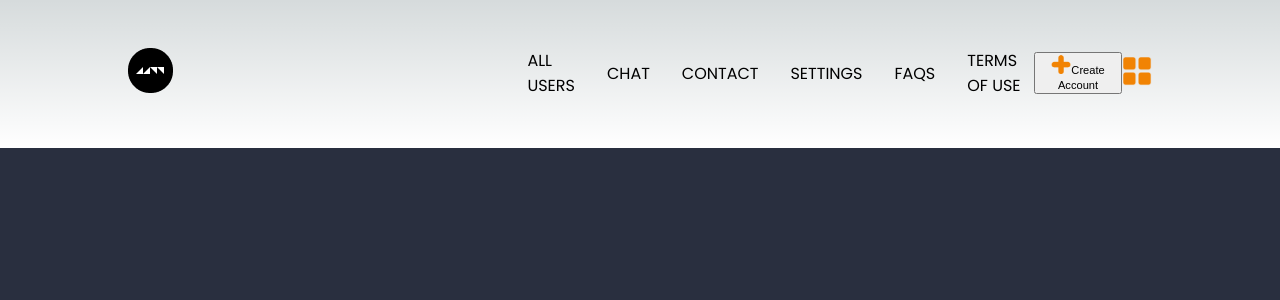
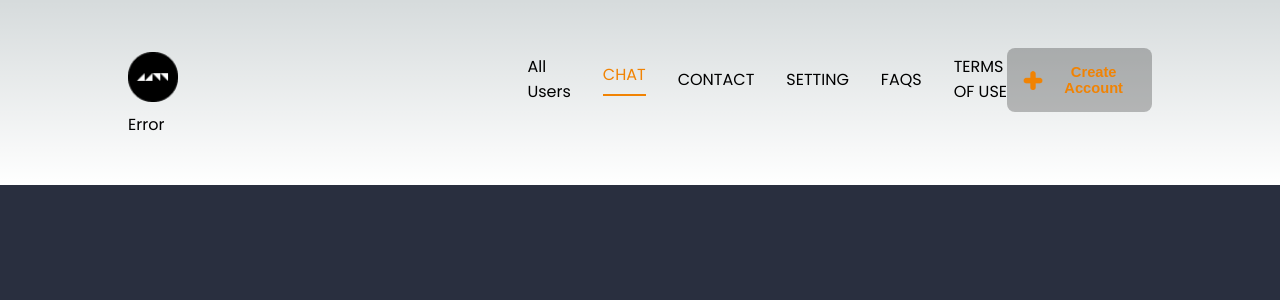
Before and after one commit to piyushjha0409/Dchat, a Next.js app: page / in a window 1280 px wide. Shown: the top 300 px of the page. Built offline with nearby package versions, Linux system fonts and the light colour scheme.

Commit message:
navbar completed

```diff
--- a/components/Navbar/Navbar.jsx
+++ b/components/Navbar/Navbar.jsx
@@ -1,118 +1,153 @@
-import React, {useEffect,useState, useContext} from 'react'
+import React, { useEffect, useState, useContext } from "react";
 import Image from "next/image";
-import Link from 'next/link';
-import { ChatAppContext } from '../../Context/ChatAppContext';
-import {Model, Error} from "../Index"
+import Link from "next/link";
 
 //INTERNAL IMPORT
 import Style from "./Navbar.module.css"
-import images  from "../../assets"
+import { ChatAppContext } from "../../Context/ChatAppContext"
+import { Model, Error } from "../Index";
+import images from "../../assets";
 
-const Navbar = () => {
-
+const NavBar = () => {
   const menuItems = [
     {
-      menu: "ALL USERS",
-      link: "/"
+      menu: "All Users",
+      link: "alluser",
     },
     {
       menu: "CHAT",
-      link: "/"
+      link: "/",
     },
     {
       menu: "CONTACT",
-      link: "/"
+      link: "/",
     },
     {
-      menu: "SETTINGS",
-      link: "/"
+      menu: "SETTING",
+      link: "/",
     },
     {
       menu: "FAQS",
-      link: "/"
+      link: "/",
     },
     {
       menu: "TERMS OF USE",
-      link: "/"
+      link: "/",
     },
-  ]
-
+  ];
 
   //USESTATE
   const [active, setActive] = useState(2);
   const [open, setOpen] = useState(false);
-  const [openModal, setOpenModal] = useState(false)
+  const [openModel, setOpenModel] = useState(false);
 
-  const {account, username, connectWallet}  = useContext(ChatAppContext)
-
+  const { account, userName, connectWallet, createAccount, error } =
+    useContext(ChatAppContext);
   return (
-    <div className={Style.Navbar}>
-    <div className={Style.Navbar_box}>
-     <div className={Style.Navbar_box_left}>
-      <Image src={images.logo} alt='logo' className={Style.logo}/>
+    <div className={Style.NavBar}>
+      <div className={Style.NavBar_box}>
+        <div className={Style.NavBar_box_left}>
+          <Image src={images.logo} alt="logo" width={50} height={50} />
         </div>
-     <div className={Style.Navbar_box_right}>
-      {/* DESKTOP  */}
-     <div className={Style.Navbar_box_right_menu}>
-      {menuItems.map((el, i) =>(
-        <div onClick={()=> setActive(i + 1)} key={i + 1} className={`${Style.Navbar_box_right_menu_item} ${active == i + 1 ? Style.active_btn: ""}`}>
-          <Link className={Style.Navbar_box_right_menu_items_link}
-          href={el.menu}
-          >{el.menu}</Link>
+        <div className={Style.NavBar_box_right}>
+          {/* //DESKTOP */}
+          <div className={Style.NavBar_box_right_menu}>
+            {menuItems.map((el, i) => (
+              <div
+                onClick={() => setActive(i + 1)}
+                key={i + 1}
+                className={`${Style.NavBar_box_right_menu_items} ${
+                  active == i + 1 ? Style.active_btn : ""
+                }`}
+              >
+                <Link
+                  className={Style.NavBar_box_right_menu_items_link}
+                  href={el.link}
+                >
+                  {el.menu}
+                </Link>
               </div>
             ))}
           </div>
 
-     {/* MOBILE */}
+          {/* //MOBILE */}
           {open && (
             <div className={Style.mobile_menu}>
-       {menuItems.map((el, i) =>(
-         <div onClick={()=> setActive(i + 1)}
+              {menuItems.map((el, i) => (
+                <div
+                  onClick={() => setActive(i + 1)}
                   key={i + 1}
-         className={`${Style.mobile_menu_item} ${active == i + 1 ? Style.active_btn: ""}`}
+                  className={`${Style.mobile_menu_items} ${
+                    active == i + 1 ? Style.active_btn : ""
+                  }`}
                 >
-           <Link className={Style.mobile_menu_items_link}
-           href={el.menu}
-           >{el.menu}
+                  <Link className={Style.mobile_menu_items_link} href={el.link}>
+                    {el.menu}
                   </Link>
                 </div>
               ))}
 
               <p className={Style.mobile_menu_btn}>
-        <Image src={images.close} alt='close' width={50} height={50} onClick={()=> setOpen(false)} className=''/>
+                <Image
+                  src={images.close}
+                  alt="close"
+                  width={50}
+                  height={50}
+                  onClick={() => setOpen(false)}
+                />
               </p>
             </div>
           )}
-     {/* connect wallet button  */}
-      <div className={Style.Navbar_box_right_connect}>
+
+          {/* CONNECT WALLET */}
+          <div className={Style.NavBar_box_right_connect}>
             {account == "" ? (
-          <button onClick={()=> connectWallet()}>
+              <button onClick={() => connectWallet()}>
                 {""}
                 <span>Connect Wallet</span>
               </button>
-        ): (
-          <button onClick={()=> setOpenModal(true)}>
+            ) : (
+              <button onClick={() => setOpenModel(true)}>
                 {""}
-            <Image src={username ? images.accountName : images.create2}
-            alt='Acc image'
+                <Image
+                  src={userName ? images.accountName : images.create2}
+                  alt="Account image"
                   width={20}
                   height={20}
                 />
                 {""}
-            <small>{username || "Create Account"}</small>
+                <small>{userName || "Create Account"}</small>
               </button>
             )}
           </div>
+
           <div
-      className={Style.Navbar_box_right_open}
-      onClick={()=> setOpen(true)}
+            className={Style.NavBar_box_right_open}
+            onClick={() => setOpen(true)}
           >
-       <Image src={images.open} alt={open} width={30} height={30} />
+            <Image src={images.open} alt="open" width={30} height={30} />
           </div>
         </div>
       </div>
+
+      {/* MODEL COMPONENT */}
+      {openModel && (
+        <div className={Style.modelBox}>
+          <Model
+            openBox={setOpenModel}
+            title="WELCOME TO"
+            head="CHAT BUDDY"
+            info="Lorem ipsum dolor sit amet, consectetur adipisicing elit. Cupiditate maxime assumenda exercitationem voluptatibus, vero aliquid in tempore aut, impedit dolores voluptate recusandae nulla fuga? Praesentium iusto mollitia sint fugit! Placeat?"
+            smallInfo="Kindley seclet your name..."
+            image={images.hero}
+            functionName={createAccount}
+            address={account}
+          />
         </div>
-  )
-}
+      )}
+      {error == "" ? "" : <Error error={error} />}
+    </div>
+  );
+};
 
-export default Navbar
+export default NavBar;
--- a/components/Navbar/Navbar.module.css
+++ b/components/Navbar/Navbar.module.css
@@ -1,32 +1,129 @@
-.Navbar{
+
+.NavBar{
   width: 80%;
-    margin: 3rem auto;
+  margin:  3rem auto;
   position: relative;
 }
 
-.Navbar_box{
+.NavBar_box{
   display: grid;
   grid-template-columns: 1fr 1.7fr;
   align-items: center;
   gap: 2rem;
 }
 
-.Navbar_box_right{
+.NavBar_box_right{
   display: flex;
   align-items: center;
   justify-content: space-between;
 }
 
-.Navbar_box_right_menu{
+.NavBar_box_right_menu{
   display: flex;
   align-items: center;
   gap: 2rem;
   border-bottom: 2px solid transparent;
-
+  transition:  all .3s ease-in-out;
 }
 
-.active_button {
+.active_btn{
+  color:  #F18303;
+  border-bottom: 2px solid #F18303;
+  padding-bottom: .4rem;
+}
+
+.NavBar_box_right_connect{
+  display: flex;
+  justify-self: flex-end;
+}
+
+.NavBar_box_right_connect button{
+  background-color: rgba(0,0,0, 0.25);
+  padding: 1rem;
+  border: none;
+  border-radius: .5rem;
+  font-size: 1.1rem;
   color: #F18303;
+  font-weight: 700;
+  cursor: pointer;
 
+  display: flex;
+  align-items: center;
+  gap: .5rem;
+}
 
+.NavBar_box_right_close{
+  display: none;
 }
+
+.NavBar_box_right_open{
+  display: none;
+}
+
+.mobile_menu{
+  display: none;
+}
+
+.modelBox{
+  position: fixed;
+  inset: 0 0 0 0;
+  background-color: #292F3F;
+  z-index: 77777777;
+}
+
+@media only screen and (max-width: 35em) {
+  .NavBar{
+      width: 90%;
+      margin: 2rem auto;
+  }
+
+  .NavBar_box{
+      grid-template-columns: .6fr 2fr;
+      justify-content: space-between;
+  }
+
+  .NavBar_box_right_connect button{
+      font-size: 1rem;
+      padding: .8rem;
+  }
+
+  .NavBar_box_right_open{
+      display: block;
+  }
+
+  .NavBar_box_right_menu{
+      position: fixed;
+      z-index: 111111;
+      background-color: #292F3F;
+      width: 100%;
+      flex-direction: column;
+      height: 100vh;
+      inset: 0 0 0 0;
+      padding:  4rem;
+      display: none;
+  }
+
+  .mobile_menu{
+      display: block;
+      position: fixed;
+      z-index: 1111111;
+      background-color: #292F3F;
+      inset:  0 0 0 0;
+     text-align: center;
+     padding-top: 4rem;
+  }
+
+  .mobile_menu_items{
+      margin-top: 1rem;
+  }
+  .mobile_menu_btn{
+      padding-top: 2rem;
+  }
+
+  .modelBox{
+      position: absolute;
+      inset: 0 0 -70% 0%;
+      z-index: 11111;
+      background-color: #292F3F;
+  }
+}
```
Lines whose indentation alone changed are shown as unchanged.
